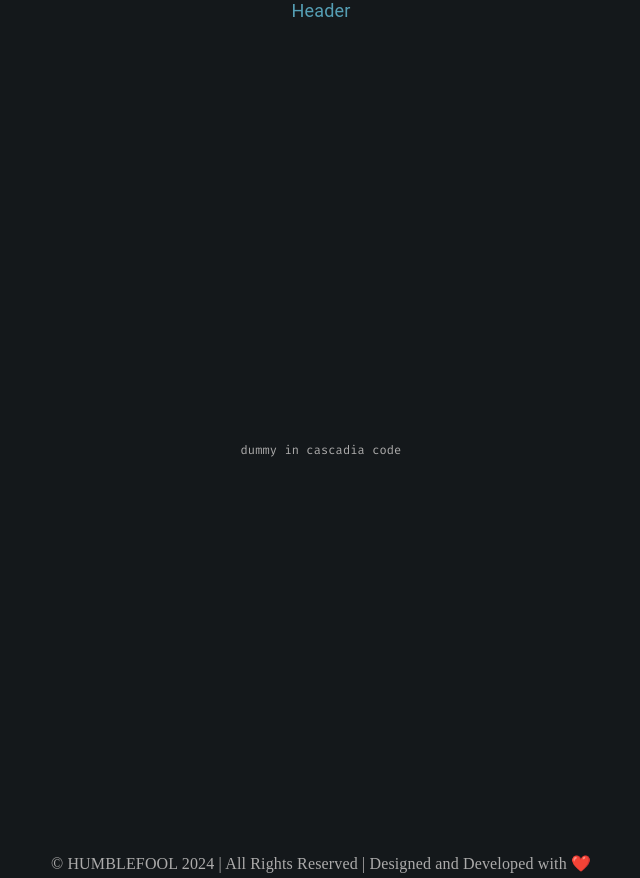
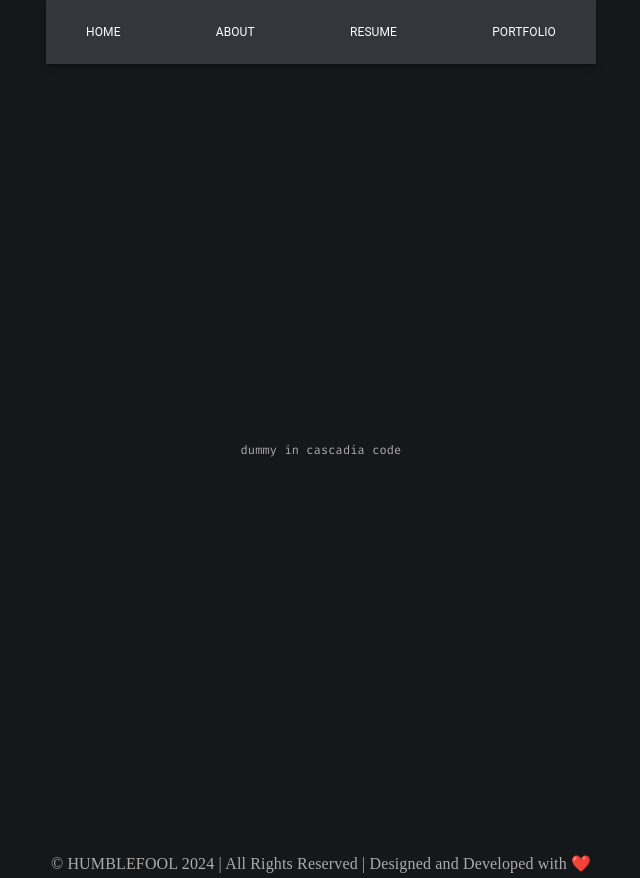
Before and after one commit to HUMBLEF0OL/portfolio, a Next.js app: page / in a window 1280 px wide. Shown: the whole page, without its empty margins (319-959 px from the left). Built offline with nearby package versions, Linux system fonts and the light colour scheme.

Commit message:
started header design

```diff
--- a/package.json
+++ b/package.json
@@ -11,6 +11,7 @@
   "dependencies": {
     "@emotion/react": "^11.11.4",
     "@emotion/styled": "^11.11.5",
+    "@mui/icons-material": "^5.15.15",
     "@mui/material": "^5.15.15",
     "next": "14.2.1",
     "react": "^18",
--- a/src/components/Common/Header.tsx
+++ b/src/components/Common/Header.tsx
@@ -1,17 +1,46 @@
-import { Box, Typography } from '@mui/material'
-import React from 'react'
+"use client"
+import { AppBar, Box, Container, MenuItem, Toolbar, Typography } from '@mui/material'
+import React, { useEffect, useState } from 'react'
+
+const routes = ['home', 'about', 'resume', 'portfolio'] as const;
+type Routes = typeof routes[number];
 
 const Header = () => {
+    const [currentRoute, setCurrentRoute] = useState<Routes>('home')
+
+    useEffect(() => {
+        console.log(currentRoute);
+    }, [currentRoute])
+    const handleMenuSelection = (newPage: Routes) => {
+        setCurrentRoute(newPage)
+    };
     return (
-        <Box
-            sx={{
-                height: '100%'
-            }}
+        <AppBar position="fixed" sx={{
+            left: 0,
+            top: 0,
+            maxWidth: '550px',
+            display: { md: 'block', xs: 'none', sm: 'none' },
+            backdropFilter: 'blur(10px)',
+            backgroundColor: 'background.secondary',
+            mx: 'auto'
+        }}
         >
-            <Typography variant="h4" align="center" color={'text.secondary'}>
-                Header
-            </Typography>
-        </Box>
+            <Container sx={{ width: '100%' }}>
+                <Toolbar disableGutters>
+                    <Box sx={{ flexGrow: 1, flexDirection: 'row', justifyContent: 'space-between', display: 'flex' }}>
+                        {routes.map((page) => (
+                            <MenuItem
+                                key={page}
+                                onClick={() => { handleMenuSelection(page) }}
+                            >
+                                <Typography textAlign="center">{page.toUpperCase()}</Typography>
+                            </MenuItem>
+                        ))}
+                    </Box>
+
+                </Toolbar>
+            </Container>
+        </AppBar>
     )
 }
 
```
Also changed, not shown: 1 other file (tests, documents, lock files or other folders).
